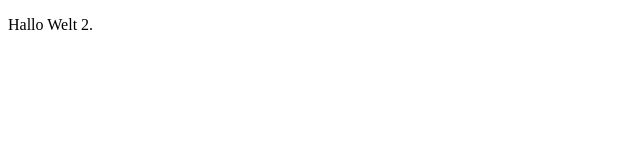
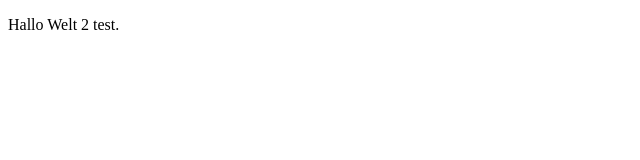
Before and after one commit to zewas-digital/202110_ZD_wifi_fami, a plain HTML site: page index.html in a window 1280 px wide. Shown: the full height of the page, 0-640 px from the left. Drawn offline with Linux system fonts and the light colour scheme.

Commit message:
initial commit 2

```diff
--- a/index.html
+++ b/index.html
@@ -6,7 +6,7 @@
 </head>
 
 <body>
-    <p>Hallo Welt 2.</p>
+    <p>Hallo Welt 2 test.</p>
 </body>
 
 
```
